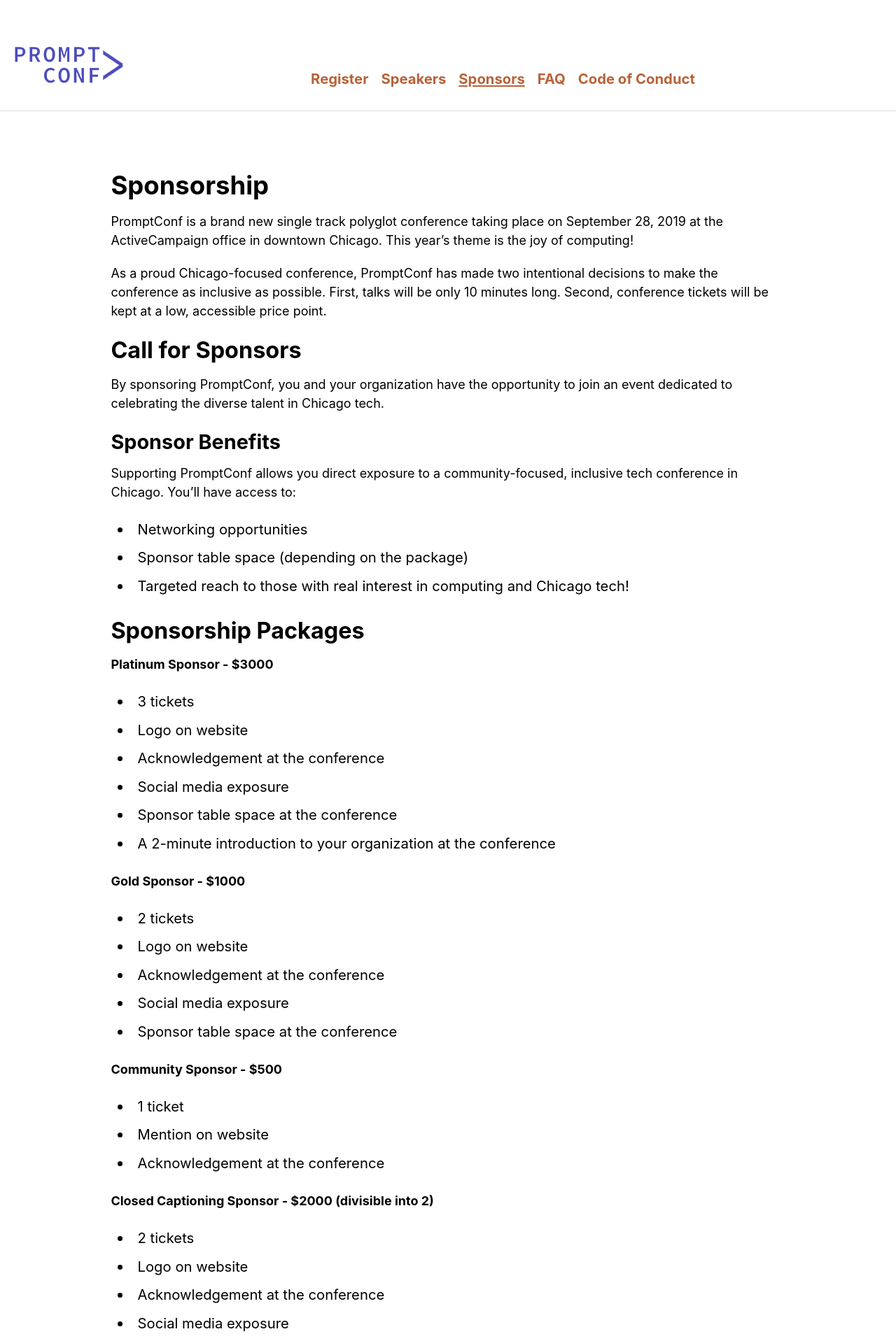
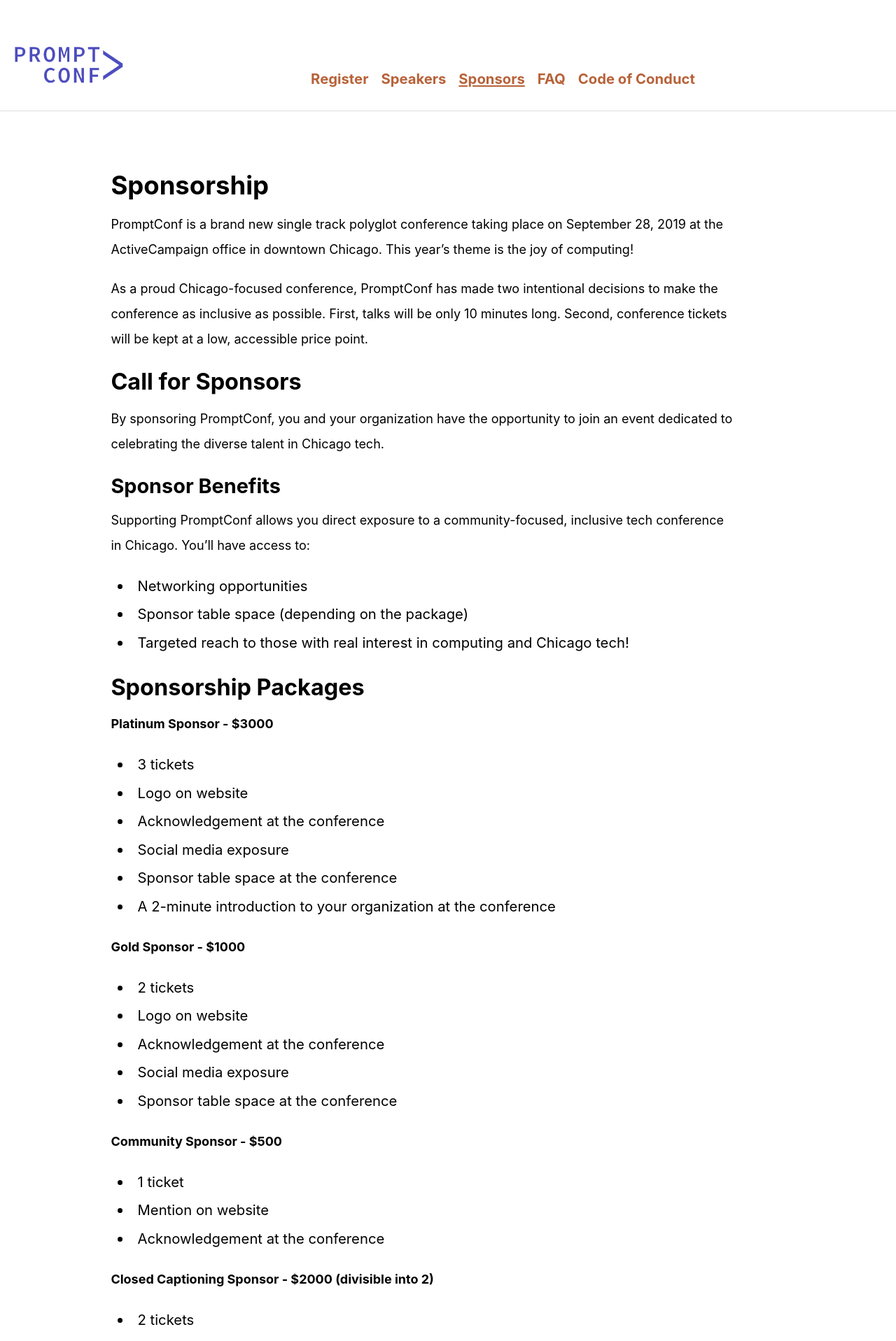
Before and after one commit to promptconf/promptconf.github.io, a Jekyll site: the page built from _pages/sponsorship.md, in a window 1280 px wide. Shown: the top 1917 px of the page at 70% size. Built offline with Jekyll 4.4.1, drawn with Linux system fonts in a browser that asks for light colours; some web fonts are replaced.

Commit message:
update responsive styles for interior

```diff
--- a/assets/_sass/main.scss
+++ b/assets/_sass/main.scss
@@ -342,8 +342,13 @@
 
 .main--internal {
     padding: $space-xlarge $space-jumbo;
+    max-width: 70ch;
 
-        @media screen and (max-width: 555px) {
+    p {
+        line-height: 2;
+    }
+
+    @media screen and (max-width: 555px) {
         padding-left: $space-standard;
         padding-right: $space-standard;
     }
```
